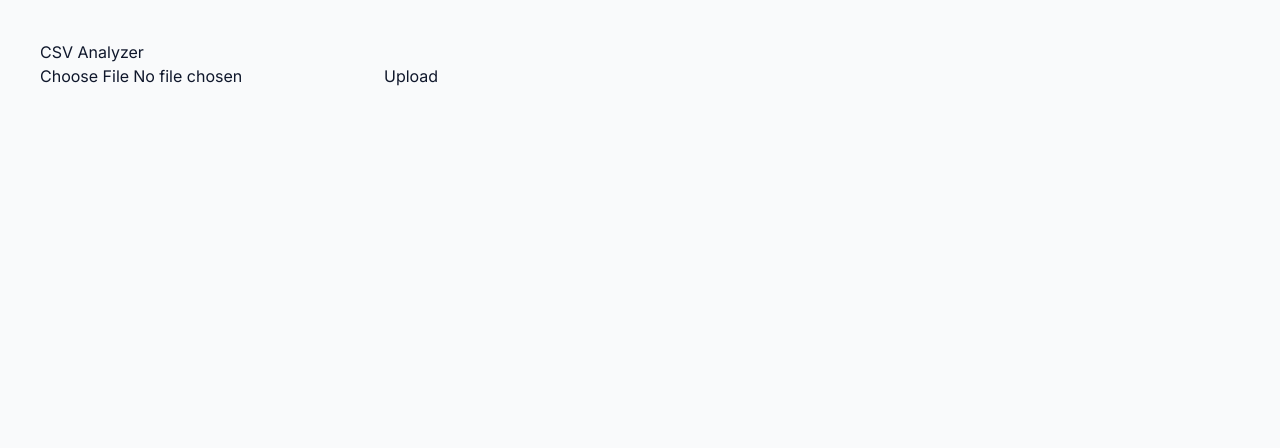
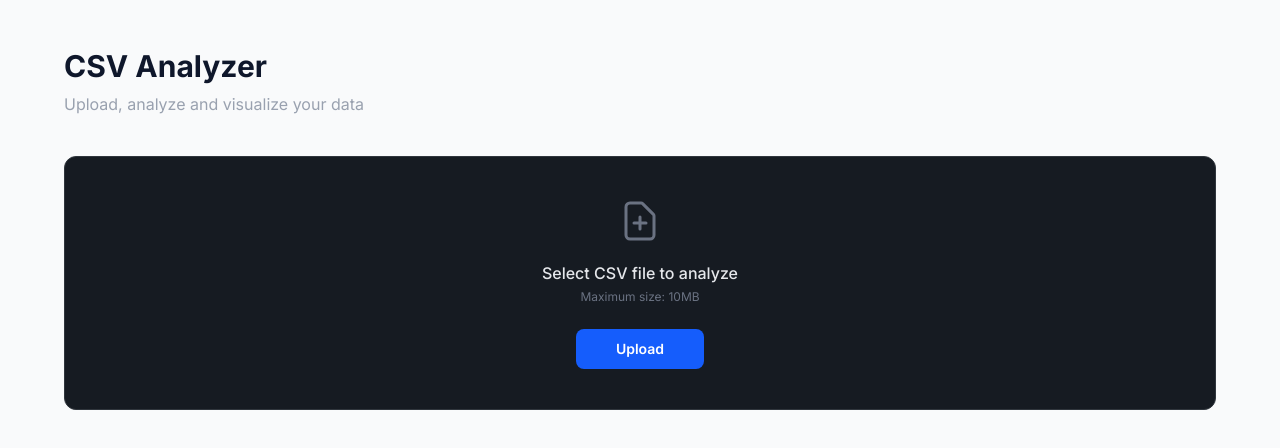
Before and after one commit to AndriiAnisimov/csv_analyzer, a Next.js app in the folder frontend/: page / in a window 1280 px wide. Shown: the top 448 px of the page. Built offline with nearby package versions, Linux system fonts and the light colour scheme.

Commit message:
editorconfig & UploadForm component

```diff
--- a/frontend/app/page.tsx
+++ b/frontend/app/page.tsx
@@ -12,9 +12,13 @@ export default function Page() {
   const [status, setStatus] = useState("");
 
   return (
-    <div style={{ padding: 40 }}>
-      <h1>CSV Analyzer</h1>
+    <div className="my-12 mx-auto">
+      <header className="max-w-6xl mx-auto mb-10">
+        <h1 className="text-3xl font-bold">CSV Analyzer</h1>
+        <p className="text-gray-400 mt-2">Upload, analyze and visualize your data</p>
+      </header>
 
+      <main className="max-w-6xl mx-auto space-y-8">
         <UploadForm
           setStatus={setStatus}
           onSuccess={(res: any) => {
@@ -34,6 +38,7 @@ export default function Page() {
         <DatasetOverview datasetOverview={datasetOverview} />
 
         {data.length > 0 && <DataDistribution data={data} />}
+      </main>
     </div>
   );
 }
--- a/frontend/components/UploadForm.tsx
+++ b/frontend/components/UploadForm.tsx
@@ -1,4 +1,3 @@
-
 "use client";
 
 import { useState } from "react";
@@ -27,9 +26,40 @@ export default function UploadForm({ onSuccess, onError, setStatus }: any) {
   };
 
   return (
-    <div>
-      <input type="file" accept=".csv" onChange={(e) => setFile(e.target.files?.[0] || null)} />
-      <button onClick={handleUpload}>Upload</button>
+    <div className="relative group flex flex-col items-center justify-center w-full p-10 border border-[#30363D] rounded-xl bg-[#161B22] transition-colors duration-200">
+      <div className="flex flex-col items-center pointer-events-none">
+        <svg
+          className="w-12 h-12 mb-4 text-gray-500 group-hover:text-blue-500 transition-colors"
+          fill="none"
+          stroke="currentColor"
+          viewBox="0 0 24 24"
+        >
+          <path d="M9 13h6m-3-3v6m5 5H7a2 2 0 01-2-2V5a2 2 0 012-2h5.586a1 1 0 01.707.293l5.414 5.414a1 1 0 01.293.707V19a2 2 0 01-2 2z" strokeWidth="1.5" strokeLinecap="round" strokeLinejoin="round" />
+        </svg>
+
+        <p className="text-base font-medium text-gray-200">Select CSV file to analyze</p>
+        <p className="text-xs text-gray-500 mt-1">Maximum size: 10MB</p>
+      </div>
+
+      <input
+        type="file"
+        accept=".csv"
+        onChange={(e) => setFile(e.target.files?.[0] || null)}
+        className="absolute inset-0 w-full h-full opacity-0 cursor-pointer"
+      />
+
+      <button
+        onClick={handleUpload}
+        className="relative z-10 mt-6 px-10 py-2.5 bg-blue-600 hover:bg-blue-500 text-white text-sm font-semibold rounded-lg transition-all active:scale-95"
+      >
+        Upload
+      </button>
+
+      {file && (
+        <p className="absolute bottom-4 text-xs text-blue-400 font-mono">
+          Selected: {file.name}
+        </p>
+      )}
     </div>
   );
 }
```
Also changed, not shown: 1 other file (tests, documents, lock files or other folders). Lines whose indentation alone changed are shown as unchanged.
